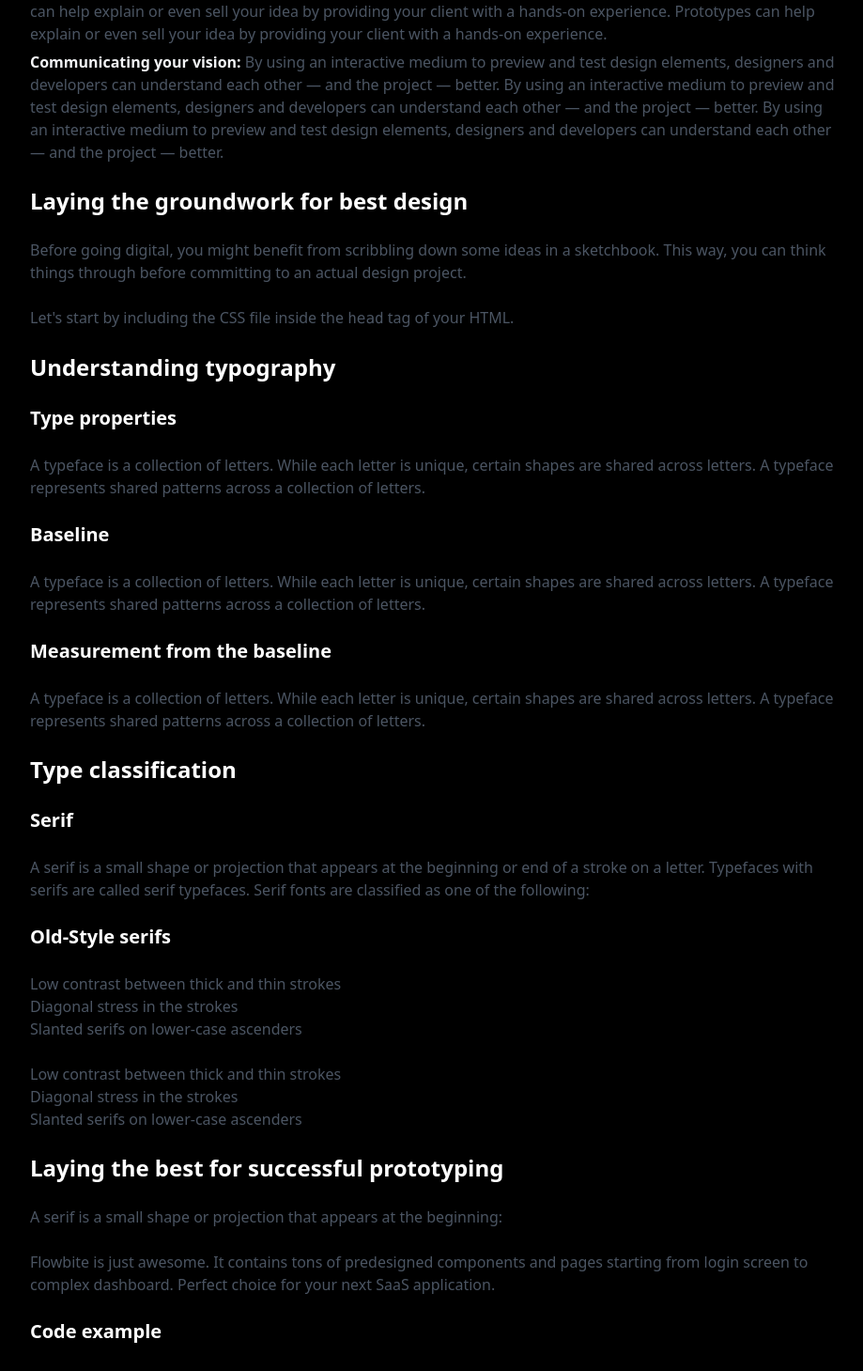
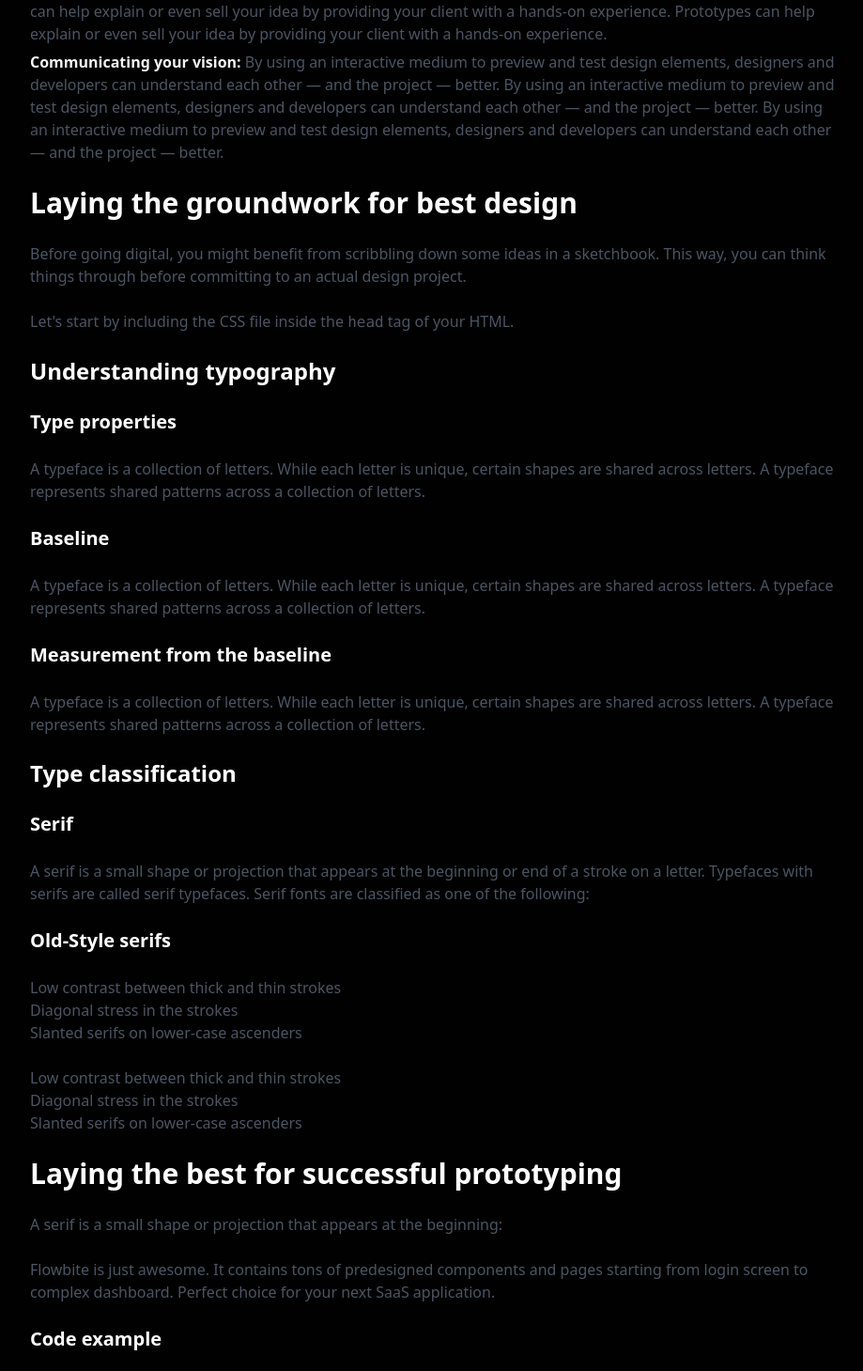
Before and after one commit to ExplorerAadi/motion-la-la-land, a Next.js app: page /smart-navbar in a window 1280 px wide. Shown: the part 2268-3727 px from the top of the page at 94% size, without its empty margins (176-1095 px from the left). Built offline with nearby package versions, Linux system fonts and the light colour scheme.

Commit message:
🎸 working animation

```diff
--- a/components/DummyContent.tsx
+++ b/components/DummyContent.tsx
@@ -1,6 +1,6 @@
 export const BlogContent = () => {
     return (
-      <div className="pt-8 pb-16 lg:pt-16 lg:pb-24 bg-black/90 antialiased">
+      <div className="pt-8 pb-16 lg:pt-16 lg:pb-24 bg-[#010101] antialiased">
         <div className="flex justify-between px-4 mx-auto max-w-4xl ">
           <article className="w-full text-gray-600 space-y-6">
             <h1 className="font-extrabold text-4xl text-white">
@@ -202,9 +202,9 @@ export const BlogContent = () => {
               </li>
             </ol>
 
-            <h3 className="text-2xl font-bold text-white">
+            <h2 className="text-3xl font-bold text-white">
               Laying the groundwork for best design
-            </h3>
+            </h2>
             <p>
               Before going digital, you might benefit from scribbling down some
               ideas in a sketchbook. This way, you can think things through before
@@ -260,9 +260,9 @@ export const BlogContent = () => {
               <li>Slanted serifs on lower-case ascenders</li>
             </ol>
 
-            <h3 className="text-2xl font-bold text-white">
+            <h2 className="text-3xl font-bold text-white">
               Laying the best for successful prototyping
-            </h3>
+            </h2>
             <p>
               A serif is a small shape or projection that appears at the
               beginning:
--- a/components/SmartNavbar.tsx
+++ b/components/SmartNavbar.tsx
@@ -34,11 +34,9 @@ const navItems = [
   },
 ];
 
-const colors = ["bg-violet-300", "bg-pink-300", "bg-blue-300", "bg-orange-300"];
-
 export const SmartNavbar = () => {
   return (
-    <div className="relative w-full bg-black/90">
+    <div className="relative w-full bg-[#010101]">
       <FloatingNav navItems={navItems} />
       <FloatingContainers />
     </div>
@@ -115,14 +113,15 @@ export const FloatingContainers = () => {
   useMotionValueEvent(scrollY, "change", (current) => {
     if (typeof current === "number") {
       const direction = current! - scrollY.getPrevious()!;
+      const lastIndex = headingsRef.current?.length - 1;
 
       headingsRef.current?.forEach((el, idx) => {
         if (direction > 0) {
           if (
             current >= el.offsetTop &&
-            ((idx < headingsRef.current.length - 1 &&
+            ((idx < lastIndex &&
               current < headingsRef.current[idx + 1].offsetTop) ||
-              idx === headingsRef.current.length - 1)
+              idx === lastIndex)
           ) {
             el.classList.add("stick");
           }
@@ -141,7 +140,7 @@ export const FloatingContainers = () => {
   }, []);
 
   return (
-    <div className="pt-16 bg-black/90">
+    <div className="pt-16 bg-[#010101]">
       <BlogContent />
     </div>
   );
--- a/styles/globals.css
+++ b/styles/globals.css
@@ -40,7 +40,7 @@ th, td {
 }
 
 .stick {
-  @apply sticky top-0 py-4 bg-black/90 -mx-4;
+  @apply sticky top-0 py-4 bg-[#010101] -mx-2 transition-all ease-in duration-200;
 }
 
 .progress {
```
